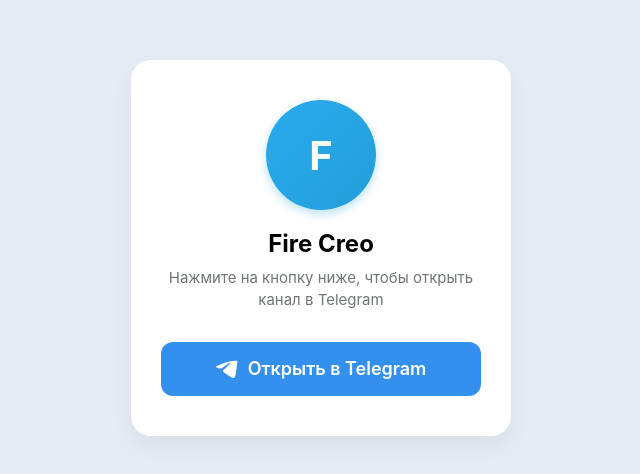
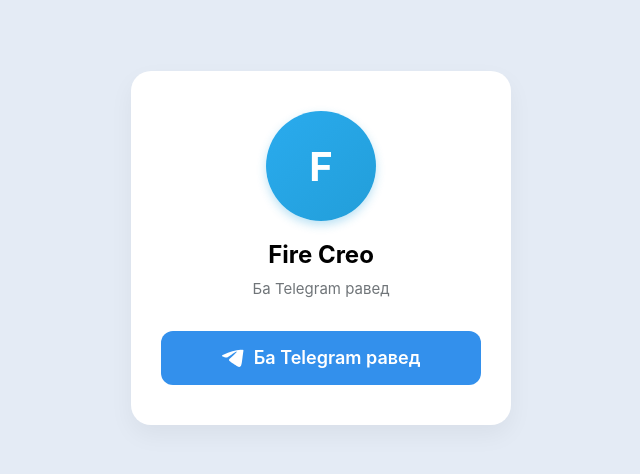
Before and after one commit to HermanShreder/work, a website: page public/index.html in a window 1280 px wide. Shown: the part 152-626 px from the top of the page, without its empty margins (319-959 px from the left). Drawn offline with Linux system fonts and the light colour scheme.

Commit message:
Update index.html

```diff
--- a/public/index.html
+++ b/public/index.html
@@ -209,7 +209,7 @@
     </h1>
 
     <p class="tg-desc">
-      Нажмите на кнопку ниже, чтобы открыть канал в Telegram
+     Ба Telegram равед
     </p>
 
     <!--
@@ -230,7 +230,7 @@
         <path d="M21.99 3.19C21.99 3.19 23.51 2.59 23.41 4.09C23.31 4.79 22.61 9.49 22.01 14.19C21.41 19.39 20.81 20.29 20.81 20.29C20.81 20.29 20.31 21.69 19.01 21.79C17.71 21.89 15.61 20.49 15.01 19.99C14.71 19.79 9.91 16.69 8.21 15.29C7.71 14.89 7.11 13.99 8.31 12.89C11.01 10.39 14.21 7.29 15.61 5.89C16.11 5.39 16.61 4.19 14.31 5.69C11.01 7.89 6.21 11.09 6.21 11.09C6.21 11.09 5.01 11.79 2.81 11.09C0.61 10.39 0.61 10.39 0.61 10.39C0.61 10.39  -1.09 9.29 1.41 8.39C8.91 5.29 16.01 2.69 21.99 3.19Z"/>
       </svg>
 
-      Открыть в Telegram
+     Ба Telegram равед
 
     </a>
 
```
